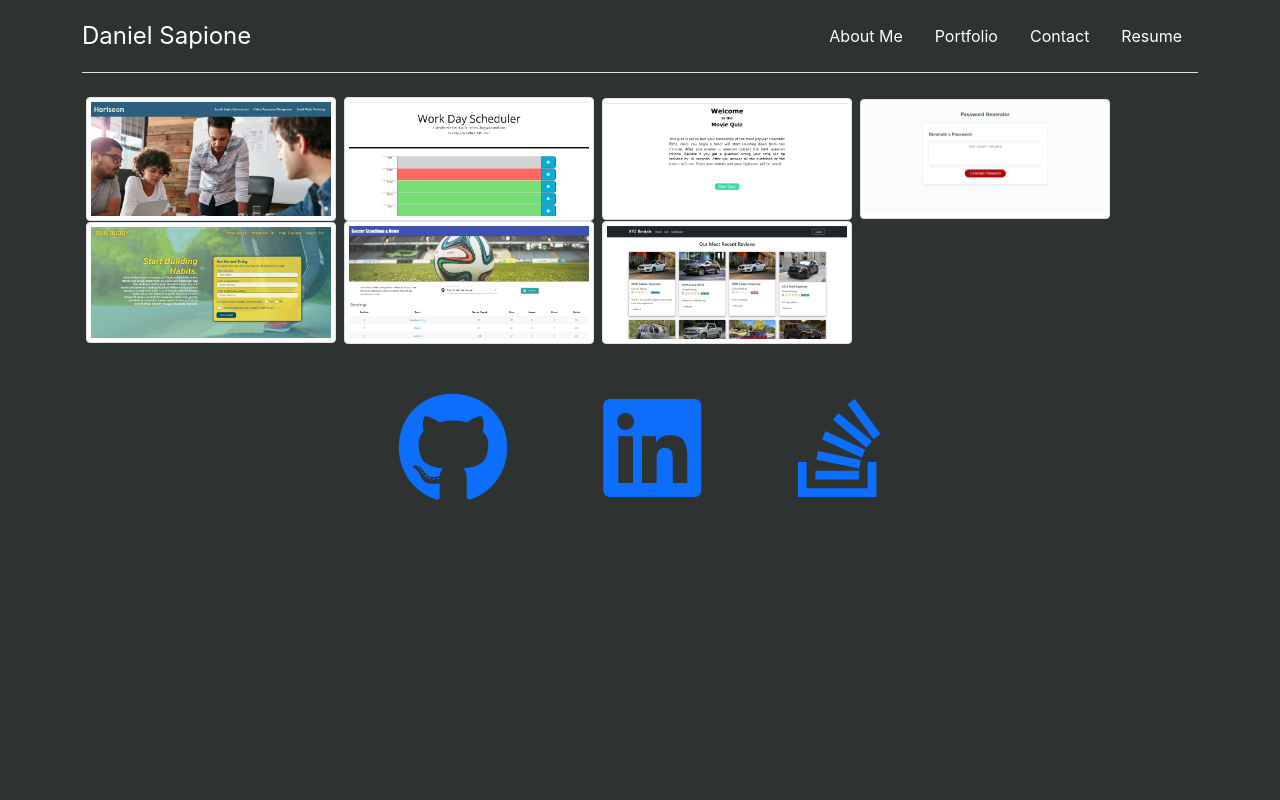
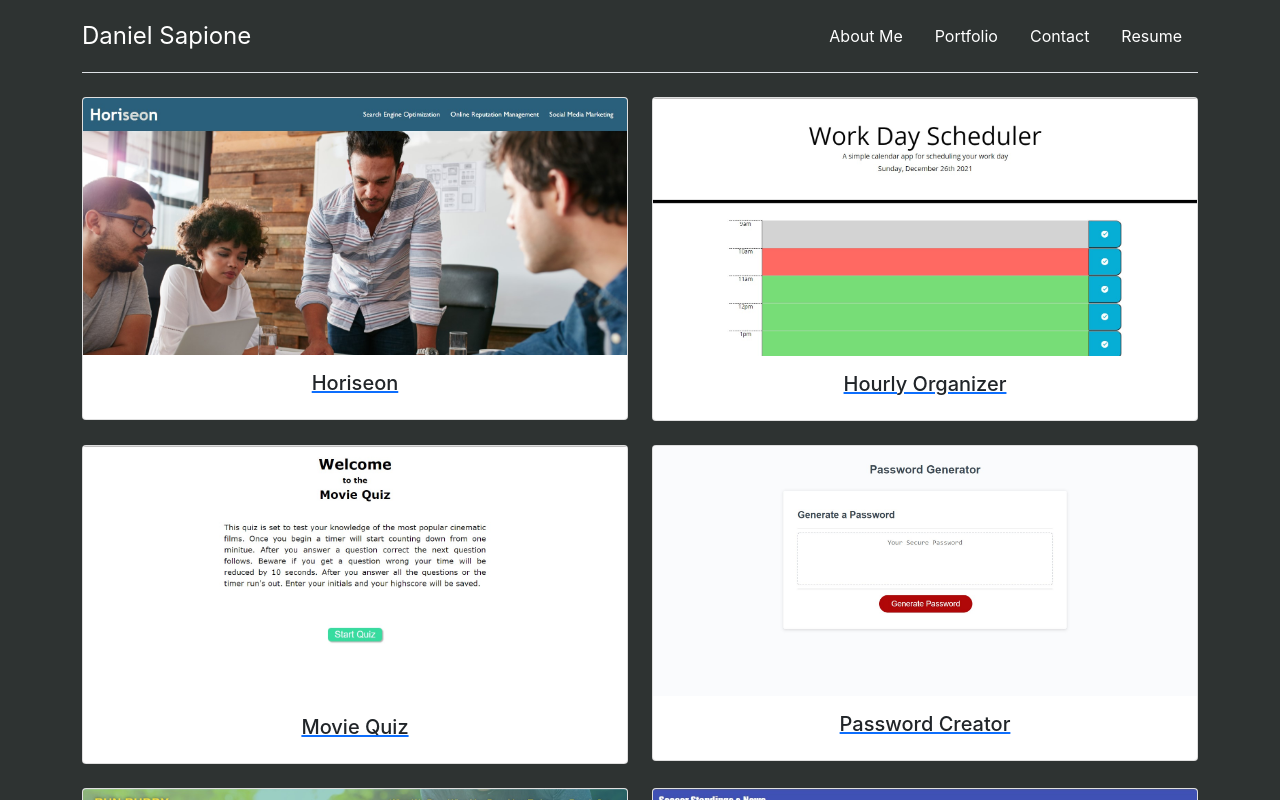
Before and after one commit to dsapione/react-portfolio, a React (Create React App) app: page / in a window 1280 px wide. Both pictures are taken after a click on the link "Portfolio". Shown: the top 800 px of the page. Built offline with nearby package versions, Linux system fonts and the light colour scheme.

Commit message:
updated projects card

```diff
--- a/src/components/Contact/index.js
+++ b/src/components/Contact/index.js
@@ -37,7 +37,7 @@ function ContactForm() {
   };
 
   return (
-    <section>
+    <section className='container'>
       <h1 data-testid="h1tag">Contact me</h1>
       <form id="contact-form" onSubmit={handleSubmit}>
         <div className='mb-3'>
@@ -57,7 +57,9 @@ function ContactForm() {
             <p className="error-text">{errorMessage}</p>
           </div>
         )}
-        <button className='btn-lg btn-outline-secondary' data-testid="button" type="submit">Submit</button>
+				<div className="d-grid gap-2 col-6 mx-auto">
+        	<button className='btn-lg btn-primary' data-testid="button" type="submit">Submit</button>
+				</div>
       </form>
     </section>
   );
--- a/src/components/Projects/index.js
+++ b/src/components/Projects/index.js
@@ -3,47 +3,70 @@ import React, { useState } from 'react';
 function Projects() {
 	const [photos] = useState([
     {
+      name: 'Horiseon',
 			description: 'screenshot of Horiseon website',
-      path: 'horiseon'
+      path: 'horiseon',
+			link: 'https://dsapione.github.io/Horiseon-refractor'
     },
     {
+      name: 'Hourly Organizer',
 			description: 'screenshot of Hourly Organizer website',
-      path: 'hourly-organizer'
+      path: 'hourly-organizer',
+			link: 'https://dsapione.github.io/Hourly-organizer'
     },
     {
+      name: 'Movie Quiz',
 			description: 'screenshot of Movie Quiz website',
-      path: 'movie-quiz'
+      path: 'movie-quiz',
+			link: 'https://dsapione.github.io/Movie-Quiz'
     },
     {
+      name: 'Password Creator',
 			description: 'screenshot of Password Creator website',
-      path: 'password-creator'
+      path: 'password-creator',
+			link: 'https://dsapione.github.io/Password-creator'
     },
     {
+      name: 'Run Buddy',
 			description: 'screenshot of Run Buddy website',
-      path: 'run-buddy'
+      path: 'run-buddy',
+			link: 'https://dsapione.github.io/run-buddy'
     },
     {
+      name: 'Soccer Standings',
 			description: 'screenshot of Soccer Standings News website',
-      path: 'soccer-standings-news'
+      path: 'soccer-standings-news',
+			link: 'https://ryanweiler92.github.io/Soccer-Standings-News'
     },
     {
+      name: 'XYZ Rentals',
 			description: 'screenshot of XYZ Rentals website',
-      path: 'xyz-rentals'
+      path: 'xyz-rentals',
+			link: 'https://secret-savannah-63468.herokuapp.com'
     }
   ]);
 
   return (
-    <section>
+		<div className="row row-cols-1 row-cols-md-2 g-4">
 			{photos.map((image) => (
+				<div className="col">
+					<div className="card">
+						<a href={image.link} target="blank">
 							<img
 								src={require(`../../assets/projects/${image.path}.jpg`)}
 								alt={image.description}
 								width='250px'
-						className="img-thumbnail mx-1"
+								className="card-img-top"
 								key={image.description}
 							/>
+							<div className="card-body">
+								<h5 className="card-title text-center text-dark">{image.name}</h5>
+							</div>
+						</a>
+					</div>
+				</div>
 			))}
-    </section>
+		</div>
   );
 }
 
```
Lines whose indentation alone changed are shown as unchanged.
